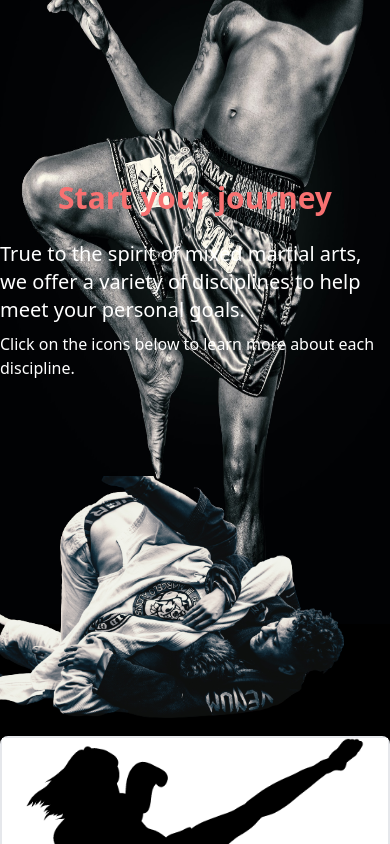
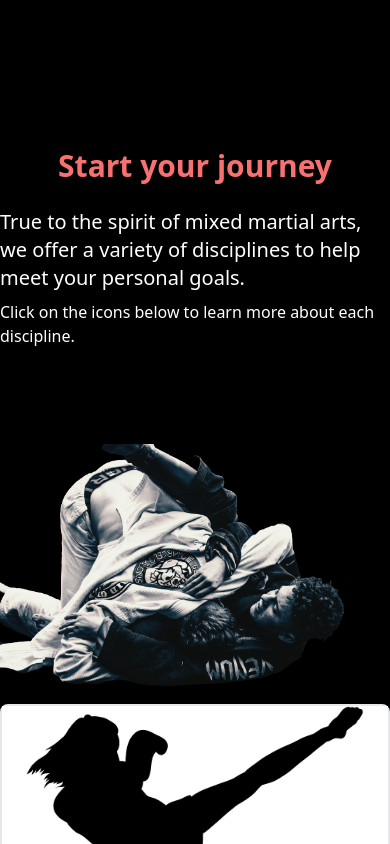
Before and after one commit to vietthom/stand-strong-mma, a Next.js app: page / in a window 390 px wide. Shown: the part 840-1684 px from the top of the page. Built offline with nearby package versions, Linux system fonts and the light colour scheme.

Commit message:
Add media query to hero image

```diff
--- a/components/Hero.js
+++ b/components/Hero.js
@@ -11,7 +11,7 @@ const Hero = () => {
            <button className='bg-red-400 w-[200px] rounded-md font-medium my-6 py-3'>Sign Up Here</button>
         </div>
         <div className='flex justify-center h-screen '>
-          <Image src={MuayThai} alt='/'/>
+          <Image className='hidden md:block' src={MuayThai} alt='/'/>
         </div>
         </div>
 
--- a/components/Navbar.js
+++ b/components/Navbar.js
@@ -21,7 +21,7 @@ export const Navbar = () => {
           {nav ? <AiOutlineClose size={20}/> : <AiOutlineMenu size={20} />}
         </div>
         <ul className={nav ? 'fixed left-0 top-0 w-[60%] h-full border-r border-r-gray-900 bg-[#000300] ease-in-out duration-500' : 'ease-in-out duration-500 fixed left-[-100%]'}>
-        <h1 className='w-full text-3xl font-bold m-4'>Stand Strong MMA</h1>
+        <h1 className='w-full text-3xl font-bold m-4 text-red-400'>Stand Strong MMA</h1>
           <li className='p-4 border-b border-gray-600'>Home</li>
           <li className='p-4 border-b border-gray-600'>About</li>
           <li className='p-4 border-b border-gray-600'>Classes</li>
--- a/components/Services.js
+++ b/components/Services.js
@@ -13,7 +13,7 @@ import JKD from '../public/assets/icons/JKD.png'
 
 const Services = () =>{
     return(
-        <div className='max-w-[1240px] mx-auto w-full h-screen rounded-lg mt-[64px] '>
+        <div className='max-w-[1240px] mx-auto w-full h-screen rounded-lg mt-[32px] '>
             <h1 className='font-bold md:text-6xl sm:text-5xl text-3xl text-red-400 text-center py-4'>Start your journey</h1>
             <div className= 'flex flex-col items-center snap-start text-white'>
                  <p className='py-2 text-xl'>True to the spirit of mixed martial arts, we offer a variety of disciplines to help meet your personal goals.</p>
```
